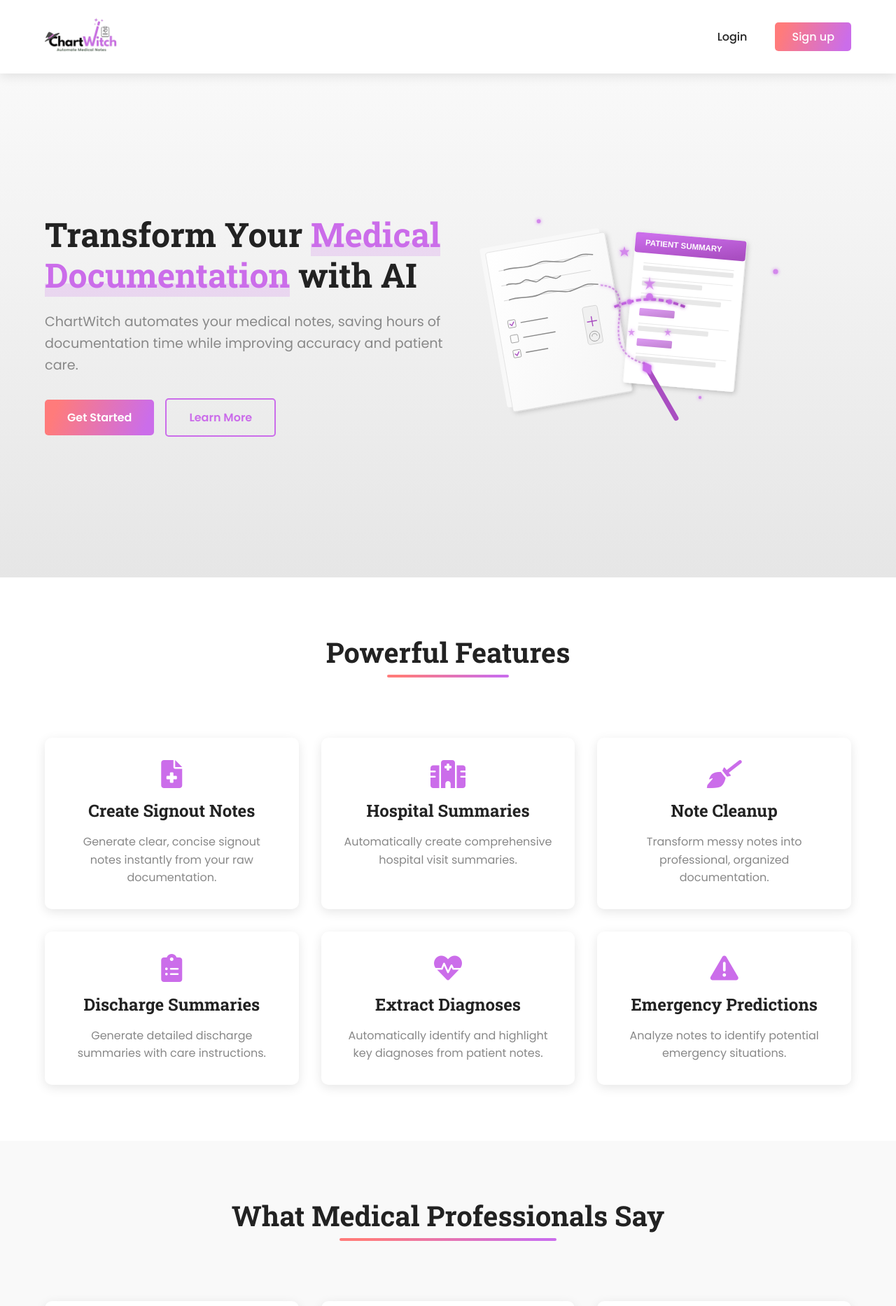
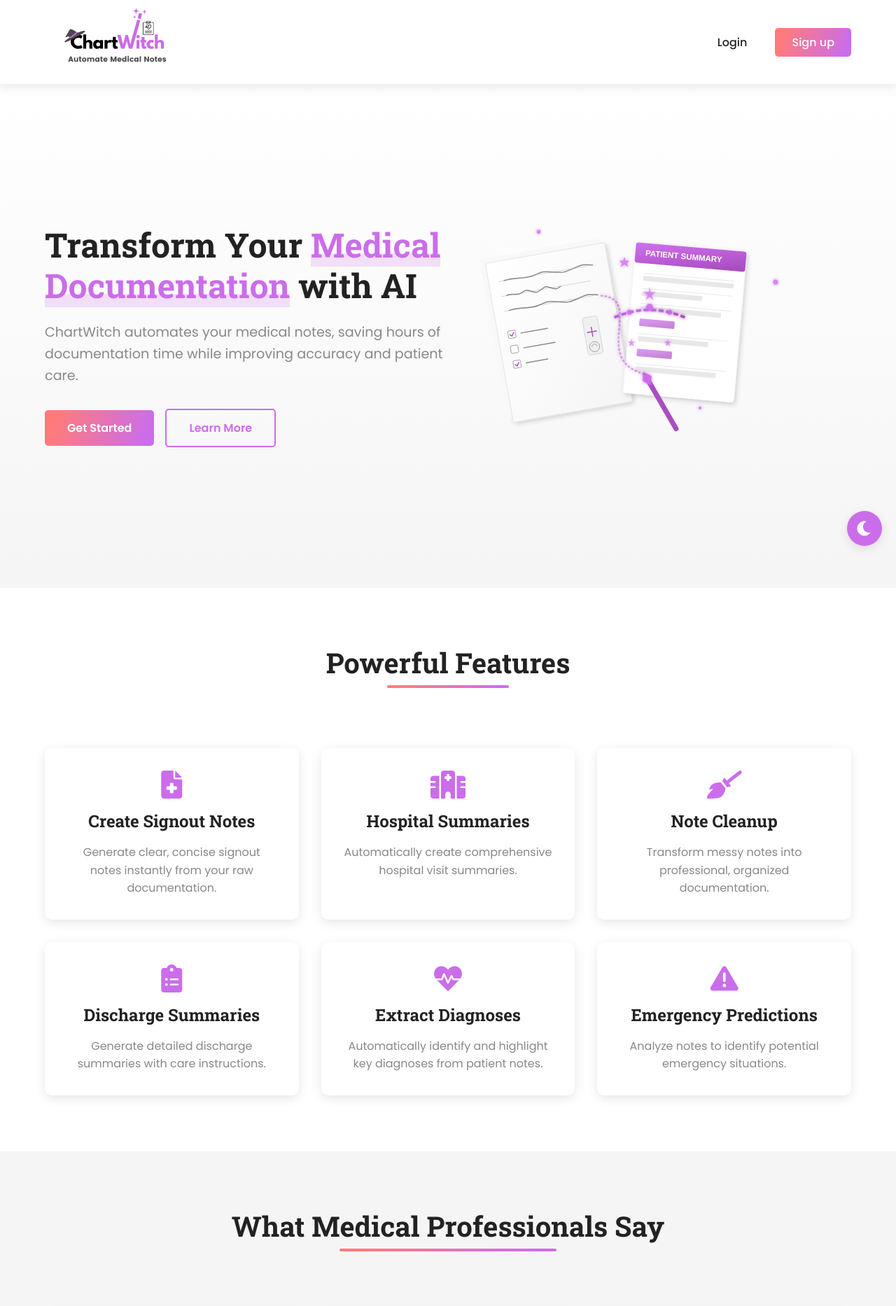
Before and after one commit to branihat/Hospital_Shortener, a Flask app: page / in a window 1280 px wide. Shown: the top 1866 px of the page at 70% size. Run offline with Flask 3, Linux system fonts and the light colour scheme; some libraries are stand-ins or nearby versions.

Commit message:
Dark mode & logo

```diff
--- a/static/landing.css
+++ b/static/landing.css
@@ -9,25 +10,42 @@
     --dark: #222;
     --light: #f5f5f5;
     --gray: #888;
+    --background: white;
+    --text-color: #222;
     --gradient: linear-gradient(109.6deg, #ff7b7b 11.2%, #cb6dea 91.1%);
     --shadow: 0 4px 15px rgba(0, 0, 0, 0.1);
+}
+
+/* Dark Mode Colors */
+body.dark-mode {
+    --primary: #cb6dea;
+    --primary-dark: #a94ec1;
+    --dark: #f5f5f5;
+    --light: #222;
+    --gray: #aaa;
+    --background: #1a1a1a;
+    --text-color: #f5f5f5;
+    --gradient: linear-gradient(109.6deg, #ff7b7b 11.2%, #cb6dea 91.1%);
+    --shadow: 0 4px 15px rgba(255, 255, 255, 0.1);
 }
 
 * {
     padding: 0;
     margin: 0;
     box-sizing: border-box;
+    transition: background-color 0.3s ease, color 0.3s ease;
 }
 
 body {
     font-family: "Poppins", sans-serif;
-    background-color: var(--light);
-    color: var(--dark);
+    background-color: var(--background);
+    color: var(--text-color);
     overflow-x: hidden;
 }
 
 h1, h2, h3, h4, h5, h6 {
     font-family: "Roboto Slab", serif;
+    color: var(--text-color);
 }
 
 .landing-container {
@@ -41,15 +59,18 @@ nav {
     justify-content: space-between;
     align-items: center;
     padding: 1.5rem 5%;
-    background-color: white;
+    background-color: var(--background);
     box-shadow: var(--shadow);
     position: sticky;
     top: 0;
     z-index: 100;
+    color: var(--text-color);
 }
 
 .logo img {
-    height: 50px;
+    height: 200px;
+    margin-bottom: -64px;
+    margin-top: -64px;
 }
 
 .nav-buttons {
@@ -89,7 +110,7 @@ nav {
     align-items: center;
     min-height: calc(100vh - 80px);
     padding: 2rem 5%;
-    background: linear-gradient(to bottom, #f9f9f9, #e6e6e6);
+    background: linear-gradient(to bottom, var(--background), var(--light));
 }
 
 .hero-content {
@@ -231,7 +252,7 @@ nav {
 /* Testimonials Section */
 .testimonials-section {
     padding: 5rem 5%;
-    background-color: #f9f9f9;
+    background-color: var(--light);
     text-align: center;
 }
 
@@ -416,6 +439,34 @@ footer {
     padding-top: 2rem;
     border-top: 1px solid rgba(255, 255, 255, 0.1);
     color: var(--gray);
+}
+
+/* Dark Mode Toggle */
+.dark-mode-toggle {
+    position: fixed;
+    bottom: 20px;
+    right: 20px;
+    background: var(--primary);
+    color: white;
+    border: none;
+    width: 50px;
+    height: 50px;
+    border-radius: 50%;
+    display: flex;
+    justify-content: center;
+    align-items: center;
+    cursor: pointer;
+    box-shadow: var(--shadow);
+    z-index: 1000;
+    transition: transform 0.3s ease;
+}
+
+.dark-mode-toggle:hover {
+    transform: scale(1.1);
+}
+
+.dark-mode-toggle i {
+    font-size: 1.5rem;
 }
 
 /* Responsive Design */
--- a/static/landing.js
+++ b/static/landing.js
@@ -1,6 +1,33 @@
 // Landing Page JavaScript
+document.addEventListener("DOMContentLoaded", function() {
+    // Existing code from previous implementation...
 
-document.addEventListener("DOMContentLoaded", function() {
+    // Dark Mode Toggle
+    const darkModeToggle = document.querySelector('.dark-mode-toggle');
+    const moonIcon = darkModeToggle.querySelector('i');
+
+    // Check for saved dark mode preference
+    const savedDarkMode = localStorage.getItem('darkMode');
+    if (savedDarkMode === 'enabled') {
+        document.body.classList.add('dark-mode');
+        moonIcon.classList.replace('fa-moon', 'fa-sun');
+    }
+
+    darkModeToggle.addEventListener('click', function() {
+        // Toggle dark mode
+        document.body.classList.toggle('dark-mode');
+
+        // Toggle icon
+        if (document.body.classList.contains('dark-mode')) {
+            moonIcon.classList.replace('fa-moon', 'fa-sun');
+            localStorage.setItem('darkMode', 'enabled');
+        } else {
+            moonIcon.classList.replace('fa-sun', 'fa-moon');
+            localStorage.setItem('darkMode', null);
+        }
+    });
+
+    // Rest of the existing code...
     // Check if user is already logged in
     const authToken = localStorage.getItem("authToken");
     if (authToken) {
@@ -25,6 +52,7 @@ document.addEventListener("DOMContentLoaded", function() {
             }
         });
     });
+// Landing Page JavaScript
 
     // Newsletter form handling
     const newsletterForm = document.querySelector('.newsletter-form');
--- a/templates/landing.html
+++ b/templates/landing.html
@@ -11,14 +11,17 @@
     <div class="landing-container">
         <nav>
             <div class="logo">
-                <img src="{{ url_for('static', filename='logo.png') }}" alt="ChartWitch Logo">
+                <img src="{{ url_for('static', filename='logo-light.svg') }}" alt="ChartWitch Logo" class="logo-light">
+                <img src="{{ url_for('static', filename='logo-dark.svg') }}" alt="ChartWitch Logo" class="logo-dark">
             </div>
             <div class="nav-buttons">
                 <a href="/login" class="nav-button">Login</a>
                 <a href="/login#" class="nav-button signup-btn">Sign up</a>
             </div>
         </nav>
-
+        <button class="dark-mode-toggle" aria-label="Toggle Dark Mode">
+            <i class="fas fa-moon"></i>
+        </button>
         <main>
             <div class="hero-section">
                 <div class="hero-content">
@@ -101,7 +104,8 @@
         <footer>
             <div class="footer-content">
                 <div class="footer-logo">
-                    <img src="{{ url_for('static', filename='logo.png') }}" alt="ChartWitch Logo">
+                    <img src="{{ url_for('static', filename='logo-light.svg') }}" alt="ChartWitch Logo" class="logo-dark">
+                    <img src="{{ url_for('static', filename='logo-dark.svg') }}" alt="ChartWitch Logo" class="logo-light">
                     <p>ChartWitch - Automate Medical Notes</p>
                 </div>
                 <div class="footer-links">
```
Also changed, not shown: other parts of static/landing.css (+33 -8 lines), static/logo-dark.svg (added), static/logo-light.svg (added), static/logo.png (deleted).
